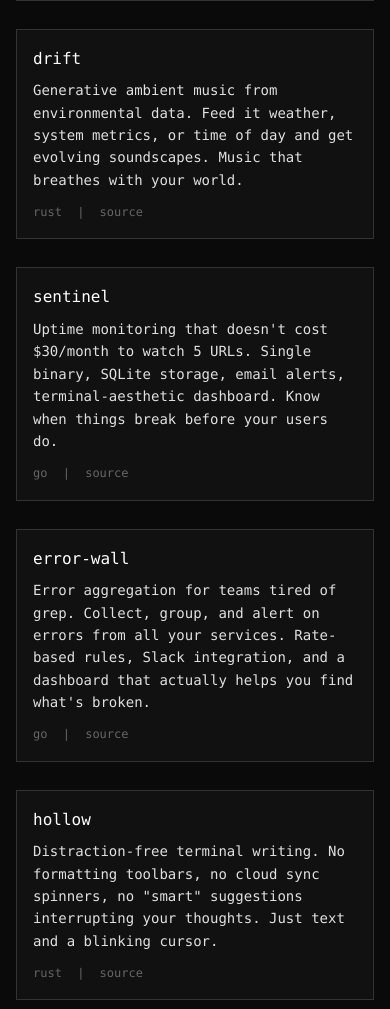
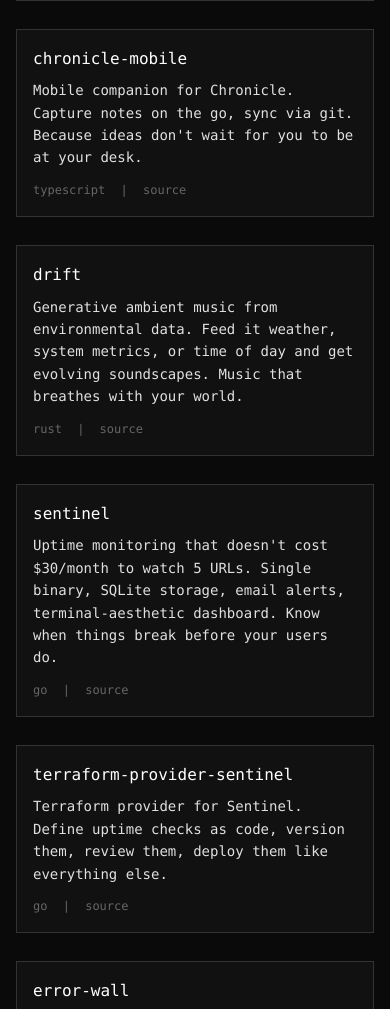
Before and after one commit to sudokatie/blackabee-site, a plain HTML site: page index.html in a window 390 px wide. Shown: the part 2138-3147 px from the top of the page. Drawn offline with Linux system fonts and the light colour scheme.

Commit message:
add chronicle-mobile, penumbra-web, terraform-provider-sentinel

```diff
--- a/index.html
+++ b/index.html
@@ -321,6 +321,21 @@
 
             <div class="project">
                 <div class="project-name">
+                    <a href="https://github.com/sudokatie/chronicle-mobile">chronicle-mobile</a>
+                </div>
+                <p class="project-desc">
+                    Mobile companion for Chronicle. Capture notes on the go,
+                    sync via git. Because ideas don't wait for you to be at your desk.
+                </p>
+                <div class="project-meta">
+                    typescript
+                    <span style="margin: 0 8px;">|</span>
+                    <a href="https://github.com/sudokatie/chronicle-mobile">source</a>
+                </div>
+            </div>
+
+            <div class="project">
+                <div class="project-name">
                     <a href="https://github.com/sudokatie/drift">drift</a>
                 </div>
                 <p class="project-desc">
@@ -347,6 +362,21 @@
                     go
                     <span style="margin: 0 8px;">|</span>
                     <a href="https://github.com/sudokatie/sentinel">source</a>
+                </div>
+            </div>
+
+            <div class="project">
+                <div class="project-name">
+                    <a href="https://github.com/sudokatie/terraform-provider-sentinel">terraform-provider-sentinel</a>
+                </div>
+                <p class="project-desc">
+                    Terraform provider for Sentinel. Define uptime checks as code,
+                    version them, review them, deploy them like everything else.
+                </p>
+                <div class="project-meta">
+                    go
+                    <span style="margin: 0 8px;">|</span>
+                    <a href="https://github.com/sudokatie/terraform-provider-sentinel">source</a>
                 </div>
             </div>
 
@@ -663,6 +693,21 @@
                     rust
                     <span style="margin: 0 8px;">|</span>
                     <a href="https://github.com/sudokatie/penumbra">source</a>
+                </div>
+            </div>
+
+            <div class="project">
+                <div class="project-name">
+                    <a href="https://github.com/sudokatie/penumbra-web">penumbra-web</a>
+                </div>
+                <p class="project-desc">
+                    Browser-playable Penumbra. No install, just WASM and procedural dungeons.
+                    Crawl anywhere with a browser and too much free time.
+                </p>
+                <div class="project-meta">
+                    rust + wasm
+                    <span style="margin: 0 8px;">|</span>
+                    <a href="https://github.com/sudokatie/penumbra-web">source</a>
                 </div>
             </div>
 
```
